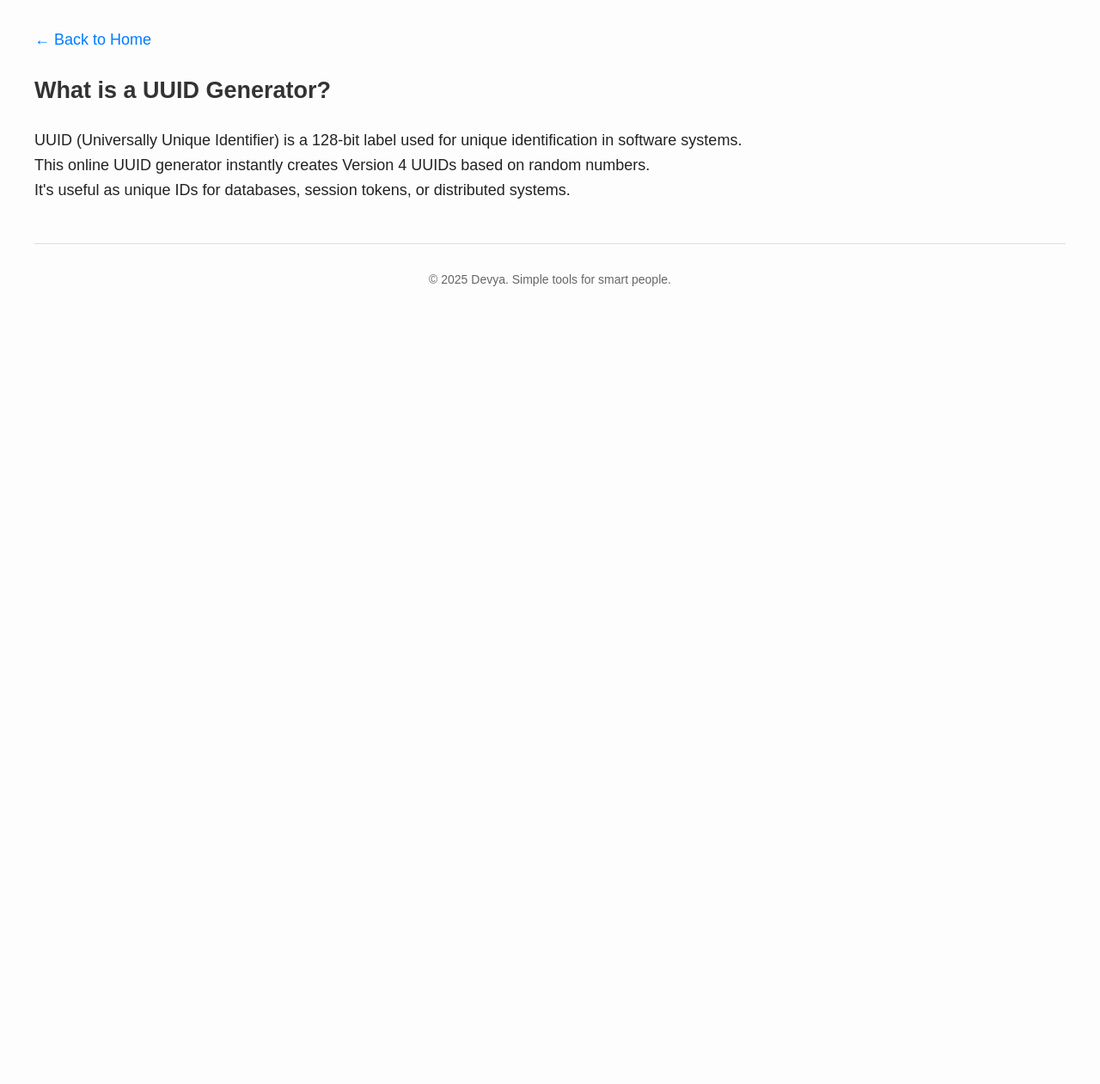
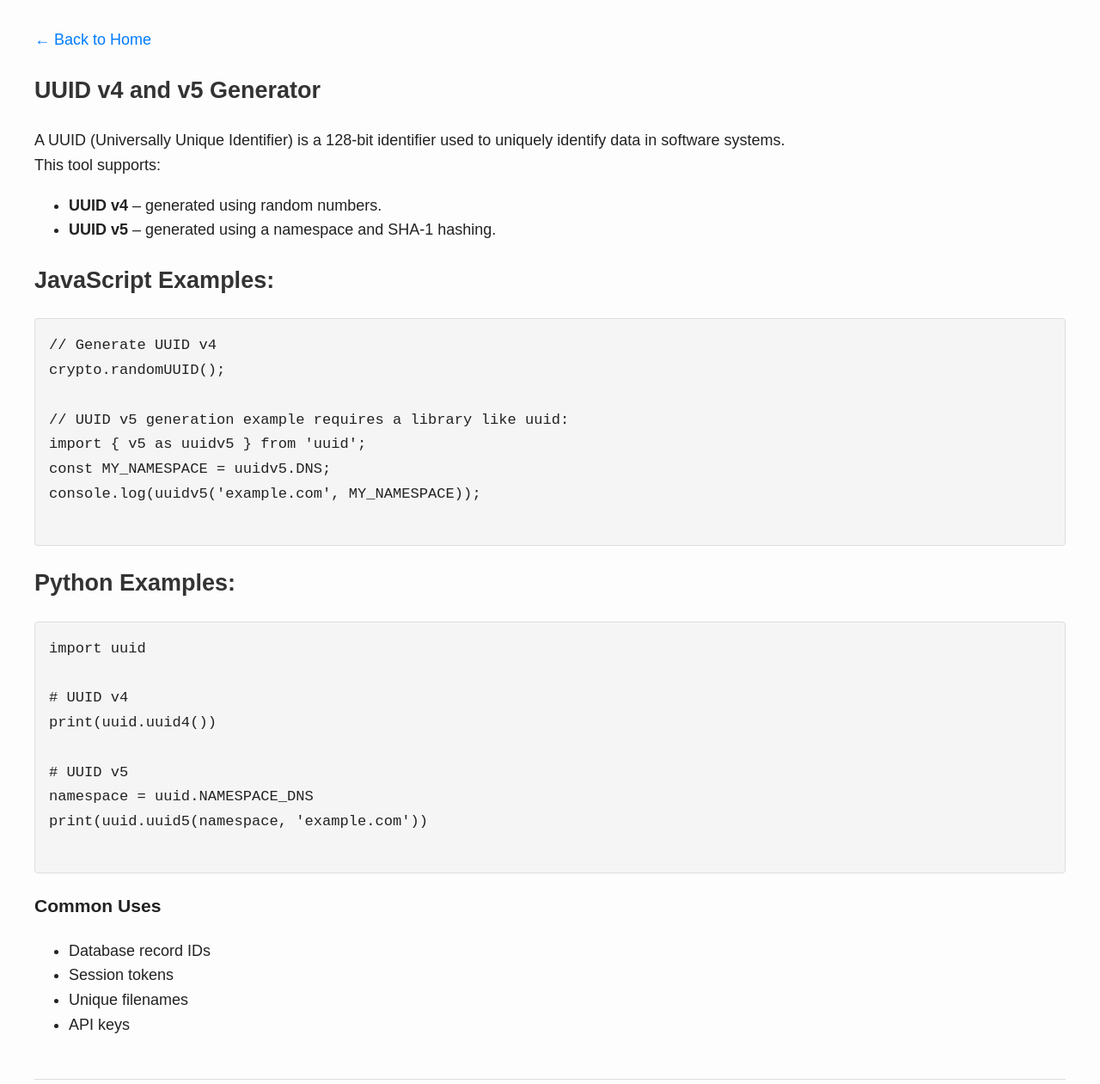
Before and after one commit to devya-site/devya-site.github.io, a plain HTML site: page docs/pages/uuid.html in a window 1280 px wide. Shown: the part 419-1680 px from the top of the page at 86% size. Before the commit the page ends 800 px from the top, so only its background shows below. Drawn offline with Linux system fonts and the light colour scheme.

Commit message:
DEV-23 Add JS and Python examples for uuid

```diff
--- a/docs/pages/assets/style.css
+++ b/docs/pages/assets/style.css
@@ -55,7 +55,7 @@ button:hover {
 
 footer {
   margin-top: 3rem;
-  font-size: 0.875rem;
+  font-size: 1rem;
   color: #666;
   text-align: center;
   border-top: 1px solid #ddd;
--- a/docs/pages/uuid.html
+++ b/docs/pages/uuid.html
@@ -1,7 +1,6 @@
 <!DOCTYPE html>
 <html lang="en">
 <head>
-
 <!-- Google tag (gtag.js) -->
 <script async src="https://www.googletagmanager.com/gtag/js?id=G-TQ8LS0DP74"></script>
 <script>
@@ -23,16 +22,16 @@
 
     <meta property="og:title" content="UUID Generator – Devya">
     <meta property="og:description" content="Online UUID generator tool for developers. Free and fast.">
-    <meta name="description" content="Free UUID generator. Create version 4 UUIDs online. No ads, no tracking.">
+    <meta name="description" content="Generate random version 4 UUIDs (Universally Unique Identifier). Simple, fast and free.">
 
     <title>UUID Generator – Devya</title>
 </head>
 <body>
     <h1>UUID Generator</h1>
-    <p>Generate random version 4 UUIDs (Universally Unique Identifier). Simple, fast and free.</p>
+    <p>Online UUID generator tool for developers. Free and fast.</p>
 
     <div class="button-group">
-        <button onclick="generateUUID()">Generate UUID</button>
+        <button onclick="generateUUIDv4()">Generate UUID v4</button>
         <button onclick="copyToClipboard()">Copy</button>
         <button onclick="clearOutput()">Clear</button>
     </div>
@@ -42,7 +41,7 @@
     <p><a href="/">← Back to Home</a></p>
 
     <script>
-        function generateUUID() {
+        function generateUUIDv4() {
             const uuid = ([1e7]+-1e3+-4e3+-8e3+-1e11).replace(/[018]/g, c =>
                 (c ^ crypto.getRandomValues(new Uint8Array(1))[0] & 15 >> c / 4).toString(16)
             );
@@ -59,15 +58,49 @@
             document.getElementById("output").value = "";
         }
     </script>
+
     <!-- SEO Block -->
     <section>
-        <h2>What is a UUID Generator?</h2>
-            <p>
-                UUID (Universally Unique Identifier) is a 128-bit label used for unique identification in software systems. <br />
-                This online UUID generator instantly creates Version 4 UUIDs based on random numbers. <br />
-                It's useful as unique IDs for databases, session tokens, or distributed systems.
-            </p>
+        <h2>UUID v4 and v5 Generator</h2>
+        <p>
+            A UUID (Universally Unique Identifier) is a 128-bit identifier used to uniquely identify data in software systems. <br />
+            This tool supports:
+        </p>
+        <ul>
+            <li><strong>UUID v4</strong> – generated using random numbers.</li>
+            <li><strong>UUID v5</strong> – generated using a namespace and SHA-1 hashing.</li>
+        </ul>
+
+        <h2>JavaScript Examples:</h2>
+        <pre><code>// Generate UUID v4
+crypto.randomUUID();
+
+// UUID v5 generation example requires a library like uuid:
+import { v5 as uuidv5 } from 'uuid';
+const MY_NAMESPACE = uuidv5.DNS;
+console.log(uuidv5('example.com', MY_NAMESPACE));
+        </code></pre>
+
+        <h2>Python Examples:</h2>
+        <pre><code>import uuid
+
+# UUID v4
+print(uuid.uuid4())
+
+# UUID v5
+namespace = uuid.NAMESPACE_DNS
+print(uuid.uuid5(namespace, 'example.com'))
+        </code></pre>
+
+        <h3>Common Uses</h3>
+        <ul>
+            <li>Database record IDs</li>
+            <li>Session tokens</li>
+            <li>Unique filenames</li>
+            <li>API keys</li>
+        </ul>
     </section>
+
 
 <footer>
     <p>&copy; 2025 Devya. Simple tools for smart people.</p>
--- a/docs/sitemap.xml
+++ b/docs/sitemap.xml
@@ -14,7 +14,7 @@
     </url>
     <url>
         <loc>https://devya.tech/pages/uuid.html</loc>
-        <lastmod>2025-07-28</lastmod>
+        <lastmod>2025-08-13</lastmod>
         <changefreq>weekly</changefreq>
         <priority>0.9</priority>
     </url>
```
